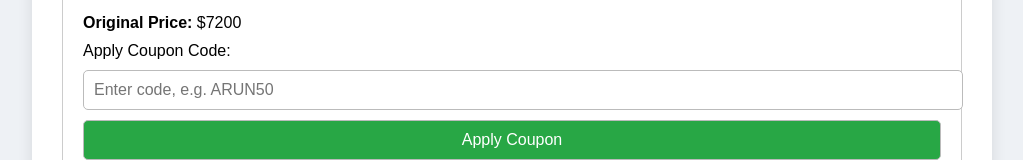
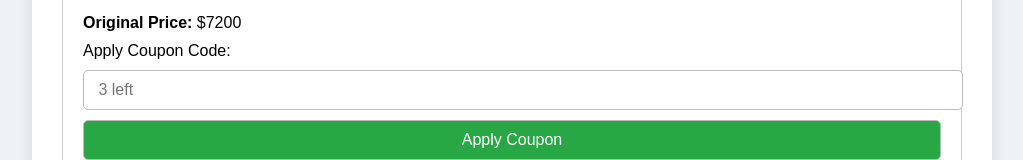
Before and after one commit to arunjackson/Brightchampscode, a plain HTML site: page index.html in a window 1280 px wide. Shown: the part 259-419 px from the top of the page, without its empty margins (128-1151 px from the left). Drawn offline with Linux system fonts and the light colour scheme.

Commit message:
Update index.html

```diff
--- a/index.html
+++ b/index.html
@@ -106,7 +106,7 @@
       <p class="info"><strong>Original Price:</strong> $7200</p>
 
       <label for="couponCoding">Apply Coupon Code:</label>
-      <input type="text" id="couponCoding" placeholder="Enter code, e.g. ARUN50">
+      <input type="text" id="couponCoding" placeholder=" 3 left">
       <button onclick="applyCoupon('coding')">Apply Coupon</button>
 
       <div class="price-box" id="priceCoding"></div>
```
